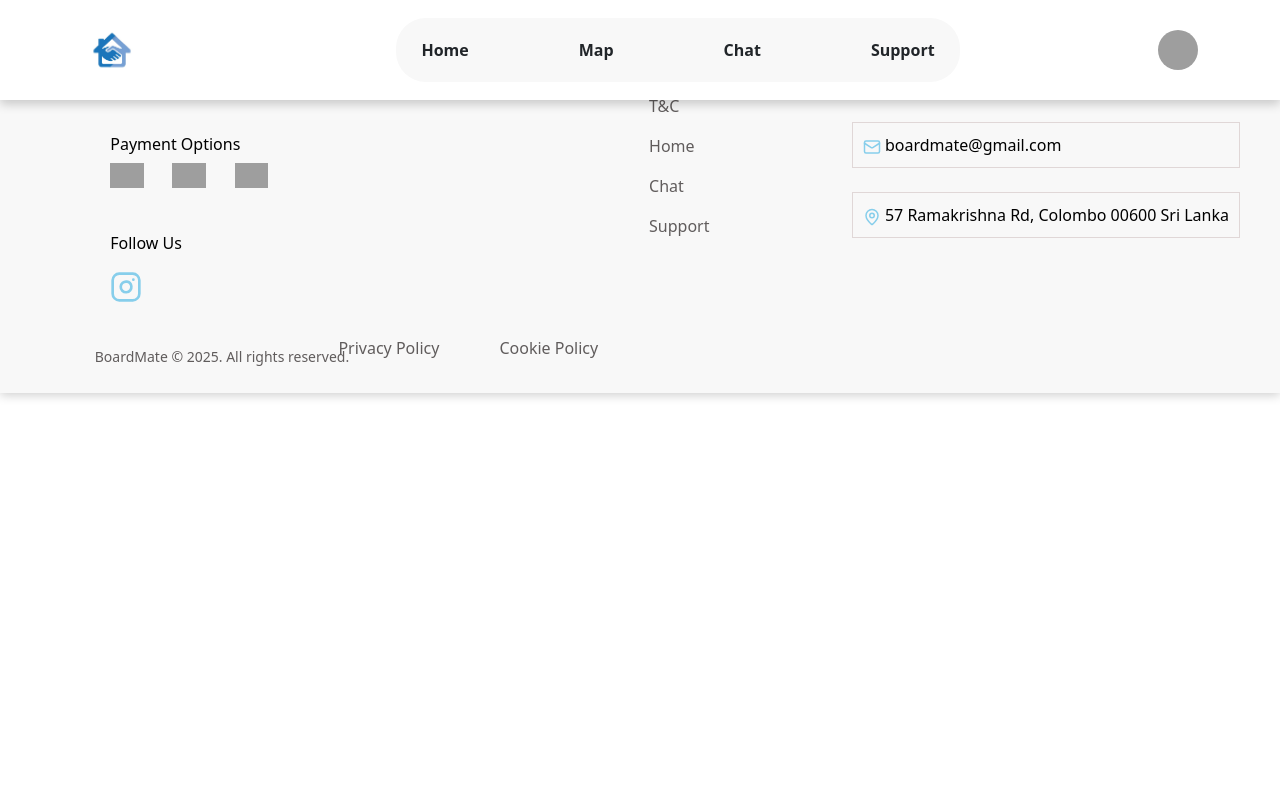
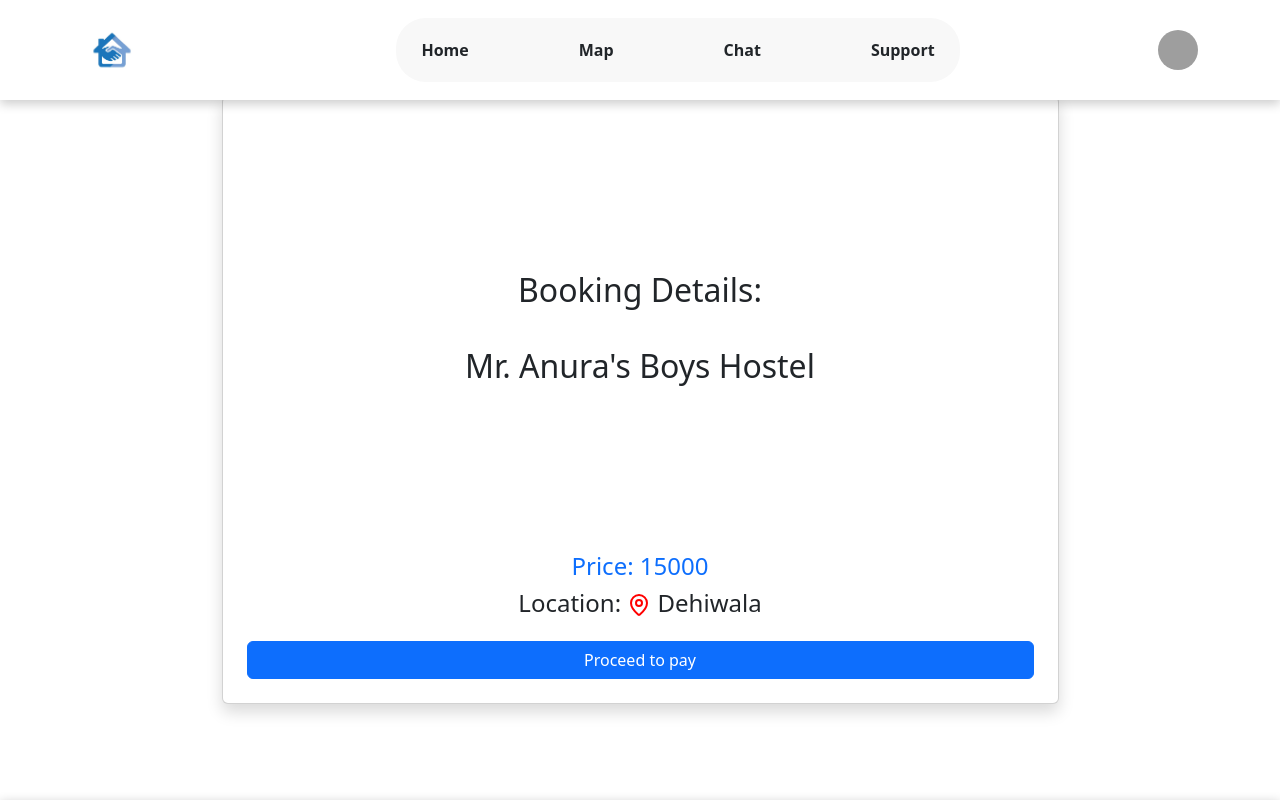
Before and after one commit to minindugimshan/BoardMate, a React (Vite) app: page /property/1/payments in a window 1280 px wide. Shown: the top 800 px of the page. Built offline with nearby package versions, Linux system fonts and the light colour scheme; grey boxes are pictures that could not be loaded.

Commit message:
Changed some links to pages and some css

```diff
--- a/src/App.jsx
+++ b/src/App.jsx
@@ -9,6 +9,7 @@ import About from './components/About/About'
 import Support from './components/Support/Support'
 import PropertyDetails from './components/Property/PropertyDetails'
 import SearchResults from './components/Property/SearchResults'
+import Payments from './components/Payments/Payments'
 
 function App() {
 
@@ -22,6 +23,7 @@ function App() {
         <Route path='/Support' element={<Support />} ></Route>
         <Route path='/property/:id' element={<PropertyDetails />} />
         <Route path='/search' element={<SearchResults />} />
+        <Route path='property/:id/payments' element={<Payments />} />
       </Routes>
       <Footer />
     </>
--- a/src/components/Home/Home.jsx
+++ b/src/components/Home/Home.jsx
@@ -125,9 +125,9 @@ function Home() {
               <option value="20,000">19,000-24,000 LKR</option>
               <option value="30,000">24,000-29,000 LKR</option>
               <option value="40,000">29,000-34,000 LKR</option>
-              <option value="40,000">34,000-39,000 LKR</option>
-              <option value="40,000">39,000-44,000 LKR</option>
-              <option value="40,000">44,000-50,000 LKR</option>
+              <option value="50,000">34,000-39,000 LKR</option>
+              <option value="60,000">39,000-44,000 LKR</option>
+              <option value="70,000">44,000-50,000 LKR</option>
           </select>
 
           <select
@@ -137,10 +137,10 @@ function Home() {
             onChange={handleChange}
           >
             <option value=""disabled hidden>Room/House Type</option>
-            <option value="shared">Shared House</option>
             <option value="male">Single Room</option>
             <option value="female">Double Room</option>
             <option value="other">Shared Room</option>
+            <option value="shared">Annex</option>
           </select>
 
           <button className='searchButton' onClick={handleSearch}> ⌕ </button>
--- a/src/components/Map/Map.jsx
+++ b/src/components/Map/Map.jsx
@@ -215,7 +215,7 @@ function Map() {
                         type="range"
                         className='budget'
                         min='9000'
-                        max='50000'
+                        max='151000'
                         step='1000'
                         value={formInput.monthlyBudget}
                         onChange={ (e) => handleChange("monthlyBudget", e.target.value) }
--- a/src/components/Payments/Payments.css
+++ b/src/components/Payments/Payments.css
@@ -0,0 +1,7 @@
+.payment-details h2{
+    padding: 150px;
+}
+.payment-details{
+    text-align: center;
+    justify-content: center;
+}
--- a/src/components/Payments/Payments.jsx
+++ b/src/components/Payments/Payments.jsx
@@ -1,16 +1,24 @@
 import React, { useState } from 'react'
 import './Payments.css'
 import { propertyData } from '../../data/propertyData'
-import { Currency } from 'lucide-react';
+import { MapPin } from 'lucide-react';
+import { useParams } from 'react-router-dom';
 
-function Payments({property}) {
+function Payments() {
+    const {id} = useParams();
+    const propertyId = parseInt(id);
+    const property = propertyData.find(p => p.id === propertyId);
 
     const [isRedirecting , setIsRedirecting] = useState(false);
+
+    if (!property){
+        return <div className='text-center mt-5'>Property Not Found</div>
+    }
 
     const handleBookNow = () => {
         // starting the redirecting process
         setIsRedirecting(true);
-        initiatePayment(propertyData);
+        initiatePayment(property);
     };
 
     const initiatePayment = (property) => {
@@ -36,10 +44,14 @@ function Payments({property}) {
 
 
   return (
-    <div>
-        <h2>Book Your Property: {propertyData.name}</h2>
-        <h4>Price: {propertyData.price} </h4>
-        <button onClick={handleBookNow}>Proceed to pay</button>
+    <div className='payment-details container d-flex justify-content-center align-items-center min-vh-100'>
+        <div className='card shadow p-4 text center w-75 m-md-50'>
+            <h2 className='mb-3'>Booking Details: <br /><br /> {property.name}</h2>
+            <h4 className='text-primary'>Price: {property.price} </h4>
+            <h4>Location: <MapPin size={24} color='red' /> {property.location} </h4>
+            <button className='btn btn-primary mt-3 w-100' onClick={handleBookNow}>Proceed to pay</button>
+        </div>
+
     </div>
   )
 }
--- a/src/components/Property/PropertyDetails.jsx
+++ b/src/components/Property/PropertyDetails.jsx
@@ -1,4 +1,4 @@
-import { useParams } from 'react-router-dom';
+import { useNavigate, useParams } from 'react-router-dom';
 import { Bed, Phone, MapPin, Star, ChevronLeft, ChevronRight, Calendar, Home, Droplet, Wifi } from 'lucide-react';
 import { propertyData } from '../../data/propertyData';
 import { useState } from 'react';
@@ -70,6 +70,13 @@ const PropertyDetails = () => {
     if (facilityLower.includes('wifi') || facilityLower.includes('internet')) return <Wifi size={24} />;
     return <Home size={24} />;
   };
+
+  // navigating to the payments page
+  const navigate = useNavigate();
+
+  const handleBookNow = () => {
+    navigate(`/property/${id}/payments`);
+  }
 
   return (
     <div className="property-details-container">
@@ -176,6 +183,9 @@ const PropertyDetails = () => {
           <div className="no-image">No images available</div>
         )}
       </div>
+
+      {/* Newly added */}
+      <button onClick={handleBookNow}>Book Now</button>
     </div>
   );
 };
```
